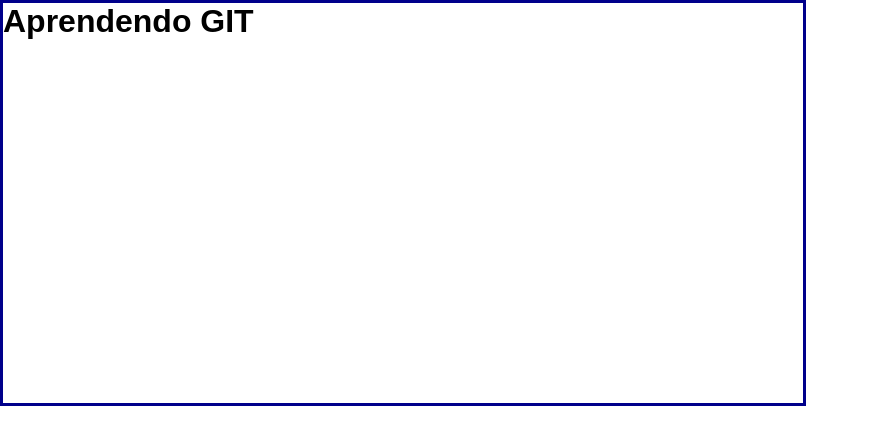
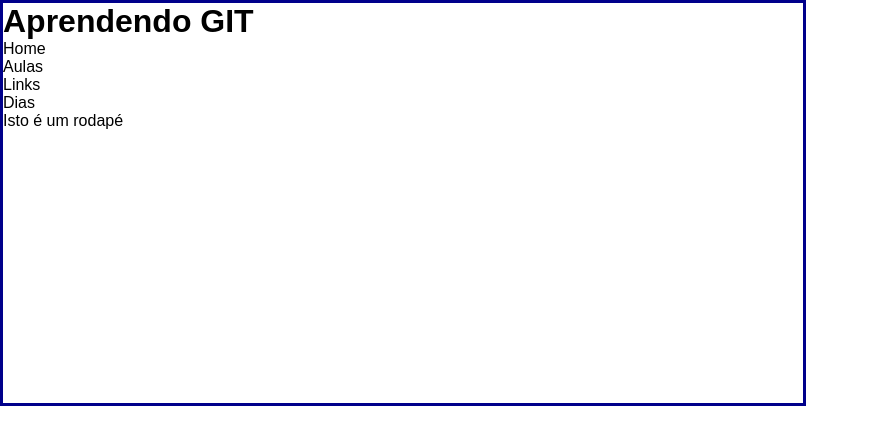
Before and after one commit to juliavian/Julia, a plain HTML site: page index.html in a window 1280 px wide. Shown: the whole page, without its empty margins (0-869 px from the left). Drawn offline with Linux system fonts and the light colour scheme.

Commit message:
Footer created

```diff
--- a/index.html
+++ b/index.html
@@ -12,6 +12,20 @@
         <header>
             <h1>Aprendendo GIT</h1>
         </header>
+        <nav>
+            <ul>
+                <li>Home</li>
+                <li>Aulas</li>
+                <li>Links</li>
+                <li>Dias</li>
+            </ul>
+        </nav>
+        <section id="content">
+
+        </section>
+        <footer>
+            <p>Isto é um rodapé</p>
+        </footer>
     </div>
 </body>
 </html>
```
